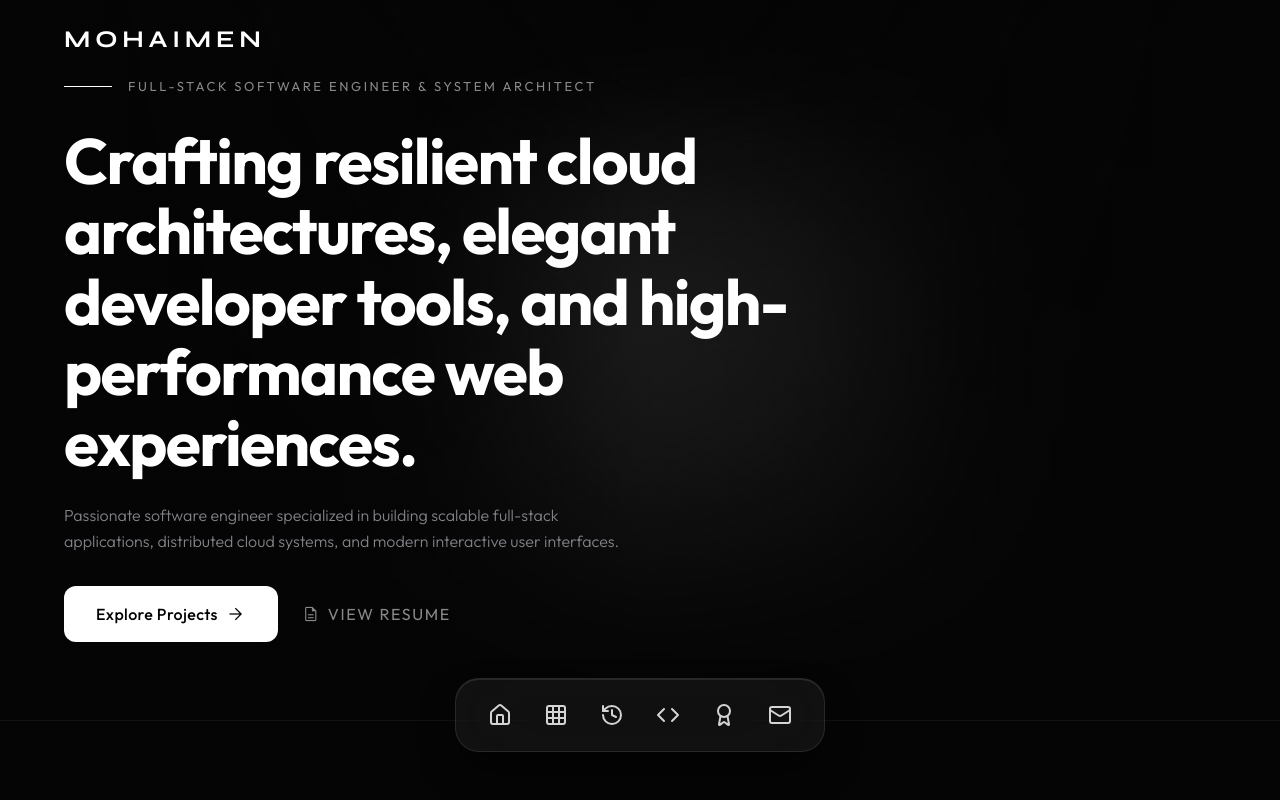
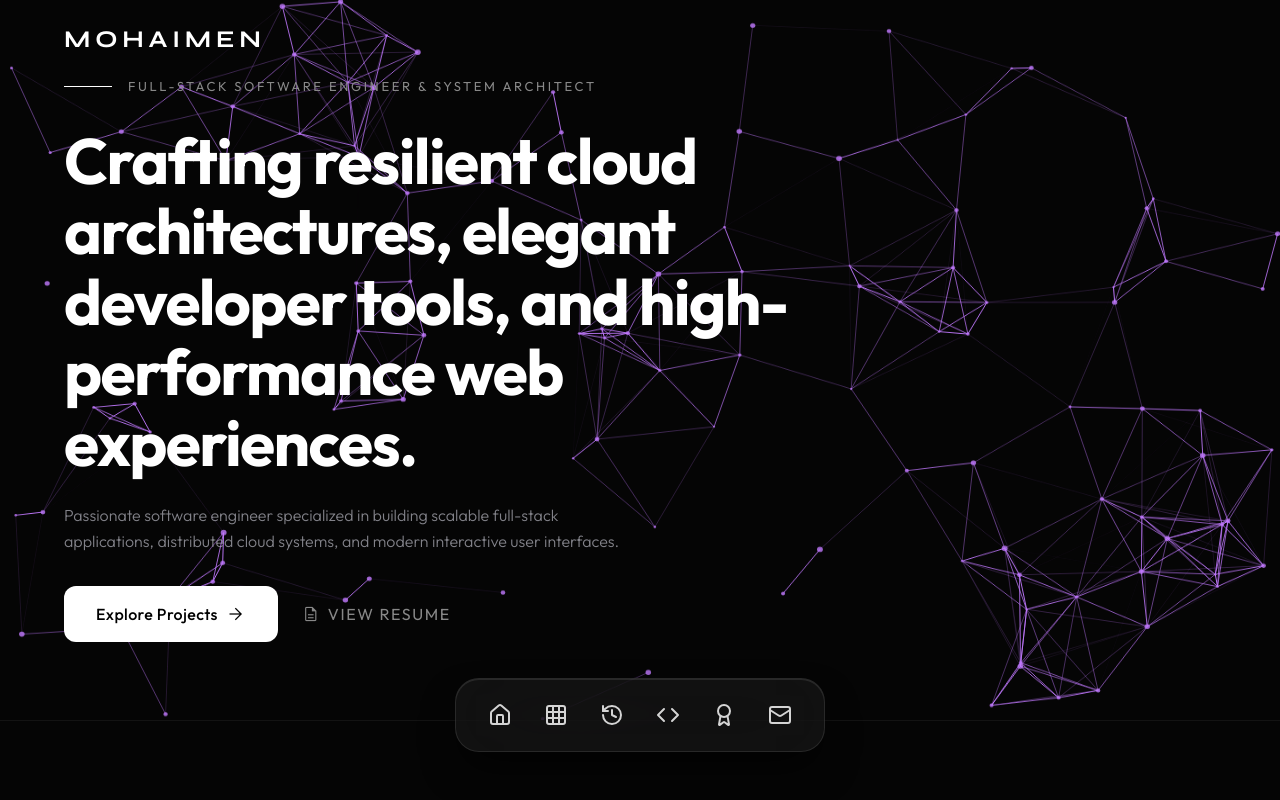
Before and after one commit to DevMo21x/DevMo21x-Website-Portfolio, an Astro site: page / in a window 1280 px wide. Shown: the top 800 px of the page. Built offline with nearby package versions, Linux system fonts and the light colour scheme; Astro itself is replaced by a stand-in of ours.

Commit message:
feat: replace static hero blob background with interactive canvas particle system

```diff
--- a/src/components/Hero.astro
+++ b/src/components/Hero.astro
@@ -1,12 +1,12 @@
 ---
 import profileData from '../data/profile.json';
-import HeroVisual from './HeroVisual.tsx';
+import HeroParticleBackground from './HeroParticleBackground.tsx';
 import { Button } from './ui/button.tsx';
 ---
 
 <section class="relative w-full min-h-[90vh] flex items-center overflow-hidden bg-surface-container-low" id="hero">
-  <!-- GSAP Animated Visual Background -->
-  <HeroVisual client:load />
+  <!-- Interactive Particle Background -->
+  <HeroParticleBackground client:load />
 
   <div class="relative z-10 w-full px-margin-mobile md:px-margin-desktop max-w-container-max mx-auto">
     <div class="flex flex-col items-start w-full md:w-3/4 lg:w-2/3">
--- /dev/null
+++ b/src/components/HeroParticleBackground.tsx
@@ -0,0 +1,150 @@
+import { useEffect, useRef } from "react";
+
+// Accent color #C27AFF converted to RGB
+const PARTICLE_COLOR = "194, 122, 255"; // r,g,b — alpha set per-use below
+
+interface ParticleConfig {
+  x: number;
+  y: number;
+  directionX: number;
+  directionY: number;
+  size: number;
+}
+
+class Particle {
+  x: number;
+  y: number;
+  directionX: number;
+  directionY: number;
+  size: number;
+
+  constructor({ x, y, directionX, directionY, size }: ParticleConfig) {
+    this.x = x;
+    this.y = y;
+    this.directionX = directionX;
+    this.directionY = directionY;
+    this.size = size;
+  }
+
+  draw(ctx: CanvasRenderingContext2D) {
+    ctx.beginPath();
+    ctx.arc(this.x, this.y, this.size, 0, Math.PI * 2, false);
+    ctx.fillStyle = `rgba(${PARTICLE_COLOR}, 0.8)`;
+    ctx.fill();
+  }
+
+  update(canvas: HTMLCanvasElement, mouse: { x: number | null; y: number | null; radius: number }, ctx: CanvasRenderingContext2D) {
+    if (this.x > canvas.width || this.x < 0) this.directionX = -this.directionX;
+    if (this.y > canvas.height || this.y < 0) this.directionY = -this.directionY;
+
+    if (mouse.x !== null && mouse.y !== null) {
+      const dx = mouse.x - this.x;
+      const dy = mouse.y - this.y;
+      const distance = Math.sqrt(dx * dx + dy * dy);
+      if (distance < mouse.radius + this.size) {
+        const force = (mouse.radius - distance) / mouse.radius;
+        this.x -= (dx / distance) * force * 5;
+        this.y -= (dy / distance) * force * 5;
+      }
+    }
+
+    this.x += this.directionX;
+    this.y += this.directionY;
+    this.draw(ctx);
+  }
+}
+
+export default function HeroParticleBackground() {
+  const canvasRef = useRef<HTMLCanvasElement | null>(null);
+
+  useEffect(() => {
+    const canvas = canvasRef.current;
+    if (!canvas) return;
+    const ctx = canvas.getContext("2d");
+    if (!ctx) return;
+
+    const prefersReducedMotion = window.matchMedia("(prefers-reduced-motion: reduce)").matches;
+
+    let animationFrameId: number;
+    let particles: Particle[] = [];
+    const mouse = { x: null as number | null, y: null as number | null, radius: 200 };
+
+    function init() {
+      particles = [];
+      if (prefersReducedMotion) return;
+      const count = (canvas!.height * canvas!.width) / 9000;
+      for (let i = 0; i < count; i++) {
+        const size = Math.random() * 2 + 1;
+        particles.push(
+          new Particle({
+            x: Math.random() * (canvas!.width - size * 2) + size * 2,
+            y: Math.random() * (canvas!.height - size * 2) + size * 2,
+            directionX: Math.random() * 0.4 - 0.2,
+            directionY: Math.random() * 0.4 - 0.2,
+            size,
+          })
+        );
+      }
+    }
+
+    function resize() {
+      canvas!.width = window.innerWidth;
+      canvas!.height = window.innerHeight;
+      init();
+    }
+
+    function connect() {
+      for (let a = 0; a < particles.length; a++) {
+        for (let b = a; b < particles.length; b++) {
+          const dist =
+            (particles[a].x - particles[b].x) ** 2 + (particles[a].y - particles[b].y) ** 2;
+          if (dist < (canvas!.width / 7) * (canvas!.height / 7)) {
+            const opacity = 1 - dist / 20000;
+            ctx!.strokeStyle = `rgba(${PARTICLE_COLOR}, ${opacity})`;
+            ctx!.lineWidth = 1;
+            ctx!.beginPath();
+            ctx!.moveTo(particles[a].x, particles[a].y);
+            ctx!.lineTo(particles[b].x, particles[b].y);
+            ctx!.stroke();
+          }
+        }
+      }
+    }
+
+    function animate() {
+      animationFrameId = requestAnimationFrame(animate);
+      ctx!.clearRect(0, 0, canvas!.width, canvas!.height);
+      particles.forEach((p) => p.update(canvas!, mouse, ctx!));
+      connect();
+    }
+
+    const handleMove = (e: MouseEvent) => {
+      mouse.x = e.clientX;
+      mouse.y = e.clientY;
+    };
+    const handleOut = () => {
+      mouse.x = null;
+      mouse.y = null;
+    };
+
+    window.addEventListener("resize", resize);
+    window.addEventListener("mousemove", handleMove);
+    window.addEventListener("mouseout", handleOut);
+    resize();
+    if (!prefersReducedMotion) animate();
+
+    return () => {
+      window.removeEventListener("resize", resize);
+      window.removeEventListener("mousemove", handleMove);
+      window.removeEventListener("mouseout", handleOut);
+      cancelAnimationFrame(animationFrameId);
+    };
+  }, []);
+
+  return (
+    <canvas
+      ref={canvasRef}
+      className="absolute inset-0 w-full h-full pointer-events-none"
+    />
+  );
+}
--- a/src/components/HeroVisual.tsx
+++ /dev/null
@@ -1,66 +0,0 @@
-import React, { useEffect, useRef } from 'react';
-import gsap from 'gsap';
-
-export default function HeroVisual() {
-  const blobRef = useRef<HTMLDivElement>(null);
-  const containerRef = useRef<HTMLDivElement>(null);
-
-  useEffect(() => {
-    const ctx = gsap.context(() => {
-      // Subtle pulse animation for the blob
-      gsap.to(blobRef.current, {
-        scale: 1.2,
-        opacity: 0.6,
-        duration: 4,
-        yoyo: true,
-        repeat: -1,
-        ease: 'sine.inOut',
-      });
-
-      // Mouse tracking
-      const onMouseMove = (e: MouseEvent) => {
-        if (!containerRef.current || !blobRef.current) return;
-        const { left, top, width, height } = containerRef.current.getBoundingClientRect();
-        const x = e.clientX - left;
-        const y = e.clientY - top;
-
-        // Move the blob towards the cursor
-        gsap.to(blobRef.current, {
-          x: x - 200, // offset by half the blob size
-          y: y - 200,
-          duration: 1.5,
-          ease: 'power2.out',
-        });
-      };
-
-      window.addEventListener('mousemove', onMouseMove);
-      return () => window.removeEventListener('mousemove', onMouseMove);
-    }, containerRef);
-
-    return () => ctx.revert();
-  }, []);
-
-  return (
-    <div ref={containerRef} className="absolute inset-0 overflow-hidden pointer-events-none z-0">
-      {/* Animated Blob */}
-      <div
-        ref={blobRef}
-        className="absolute w-[400px] h-[400px] rounded-full bg-primary/20 blur-[100px]"
-        style={{ top: '30%', left: '40%' }}
-      />
-
-      {/* Dot Grid Pattern */}
-      <div
-        className="absolute inset-0 opacity-[0.03]"
-        style={{
-          backgroundImage: 'radial-gradient(circle at center, #ffffff 1px, transparent 1px)',
-          backgroundSize: '32px 32px'
-        }}
-      />
-
-      {/* Gradient Mask to fade out edges */}
-      <div className="absolute inset-0 bg-gradient-to-b from-transparent via-surface-container-low/50 to-surface-container-low" />
-      <div className="absolute inset-0 bg-gradient-to-r from-surface-container-low via-transparent to-surface-container-low" />
-    </div>
-  );
-}
```
